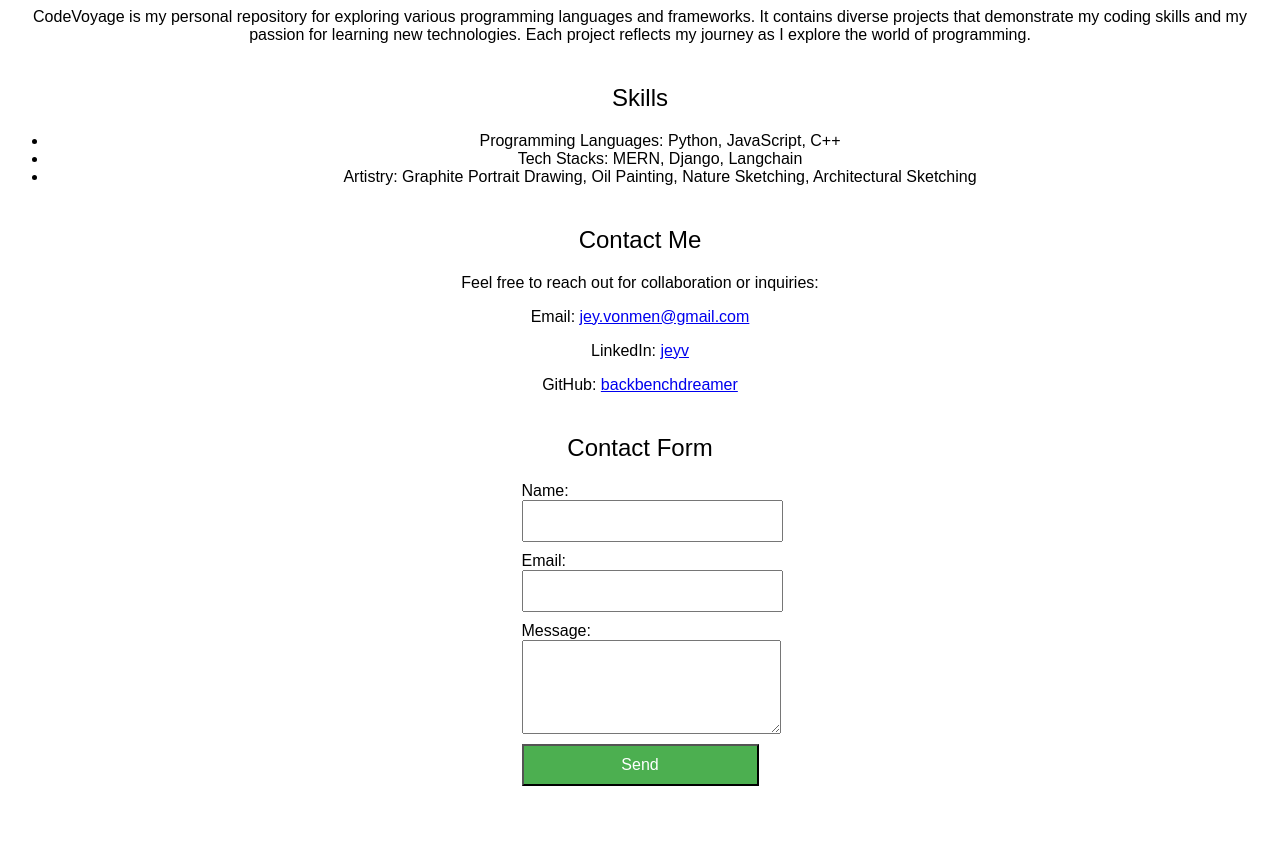
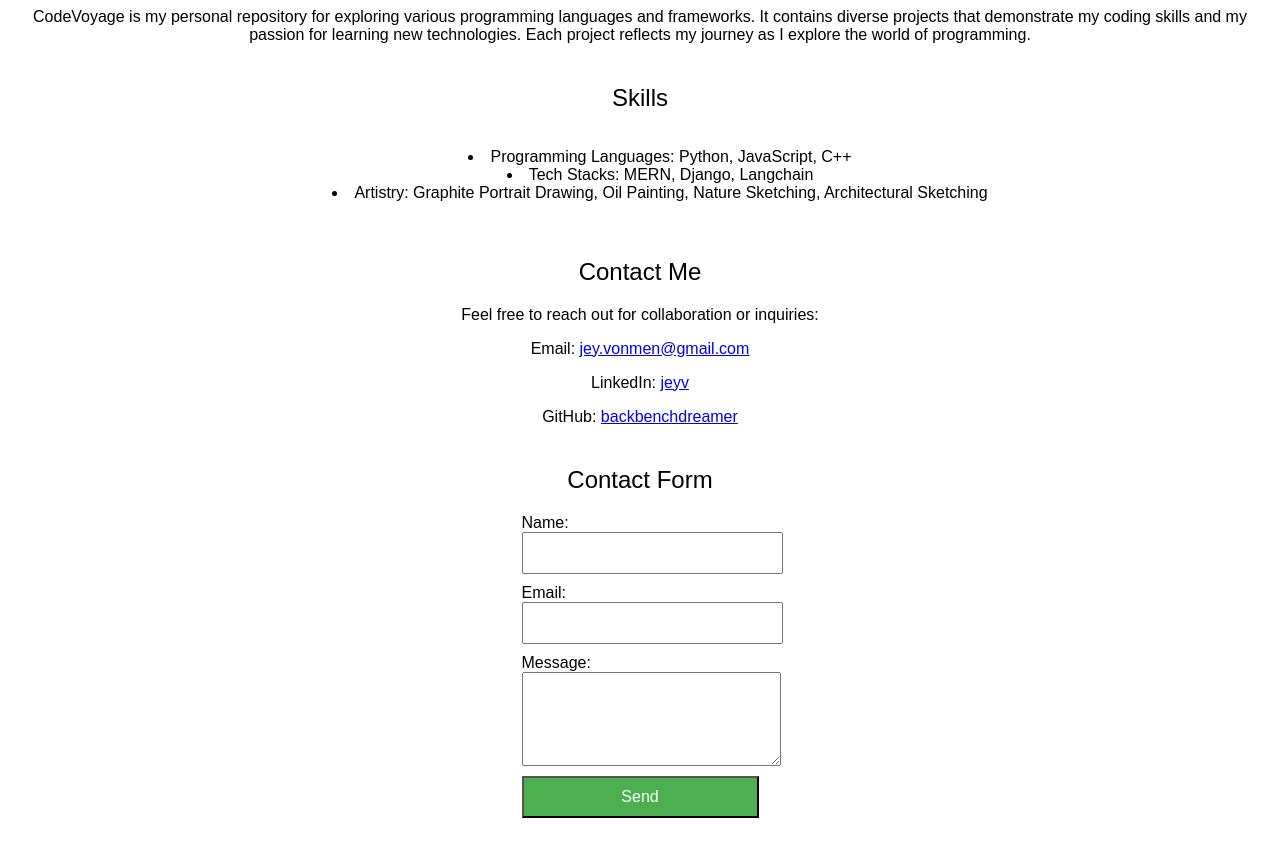
Before and after one commit to BackBenchDreamer/CodeVoyage, a plain HTML site: page index.html in a window 1280 px wide. Shown: the part 1980-2836 px from the top of the page. Drawn offline with Linux system fonts and the light colour scheme.

Commit message:
Kutti Changes

```diff
--- a/index.html
+++ b/index.html
@@ -97,12 +97,15 @@
 
     <section>
         <h2>Skills</h2>
-        <ul>
-            <li>Programming Languages: Python, JavaScript, C++</li>
-            <li>Tech Stacks: MERN, Django, Langchain</li>
-            <li>Artistry: Graphite Portrait Drawing, Oil Painting, Nature Sketching, Architectural Sketching</li>
-        </ul>
+        <div style="text-align: center;">
+            <ul style="list-style-position: inside; display: inline-block;">
+                <li>Programming Languages: Python, JavaScript, C++</li>
+                <li>Tech Stacks: MERN, Django, Langchain</li>
+                <li>Artistry: Graphite Portrait Drawing, Oil Painting, Nature Sketching, Architectural Sketching</li>
+            </ul>
+        </div>
     </section>
+
 
     <section>
         <h2>Contact Me</h2>
```
